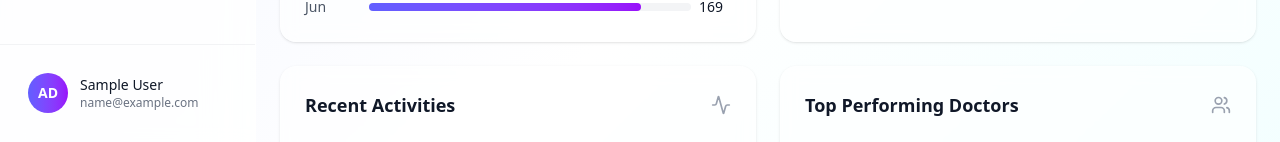
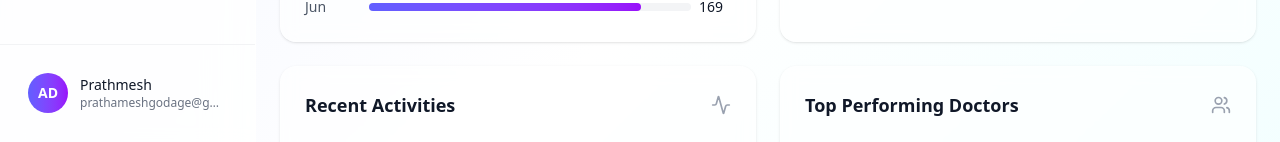
Before and after one commit to Prathamdelxn/practo-doctor, a Next.js app: page /admin/analytics in a window 1280 px wide. Shown: the part 615-757 px from the top of the page. Built offline with nearby package versions, Linux system fonts and the light colour scheme; sample sign-in values are in the browser's storage.

Commit message:
changes -prathmesh

```diff
--- a/src/app/admin/layout.js
+++ b/src/app/admin/layout.js
@@ -46,9 +46,9 @@ useEffect(() => {
     router.push('/login')
   }
 }, [router])
-const user = JSON.parse(localStorage.getItem('user'));
+// const user = JSON.parse(localStorage.getItem('user'));
 
- console.log("asdf",user)
+//  console.log("asdf",user)
   const navigation = [
     { name: 'Dashboard', href: '/admin', icon: Home },
     { name: 'Doctors', href: '/admin/doctors', icon: Users },
@@ -114,8 +114,8 @@ const user = JSON.parse(localStorage.getItem('user'));
                 <span className="text-white font-semibold text-sm">AD</span>
               </div>
               <div className="flex-1 min-w-0">
-                <p className="text-sm font-medium text-gray-900 truncate">{user.name}</p>
-                <p className="text-xs text-gray-500 truncate">{user.email}</p>
+                <p className="text-sm font-medium text-gray-900 truncate">Prathmesh</p>
+                <p className="text-xs text-gray-500 truncate">prathameshgodage@gmail.com</p>
               </div>
             </div>
             {/* <button className="mt-2 w-full flex items-center justify-center px-3 py-2 text-sm text-gray-600 hover:text-red-600 hover:bg-red-50/50 rounded-lg transition-colors">
```
